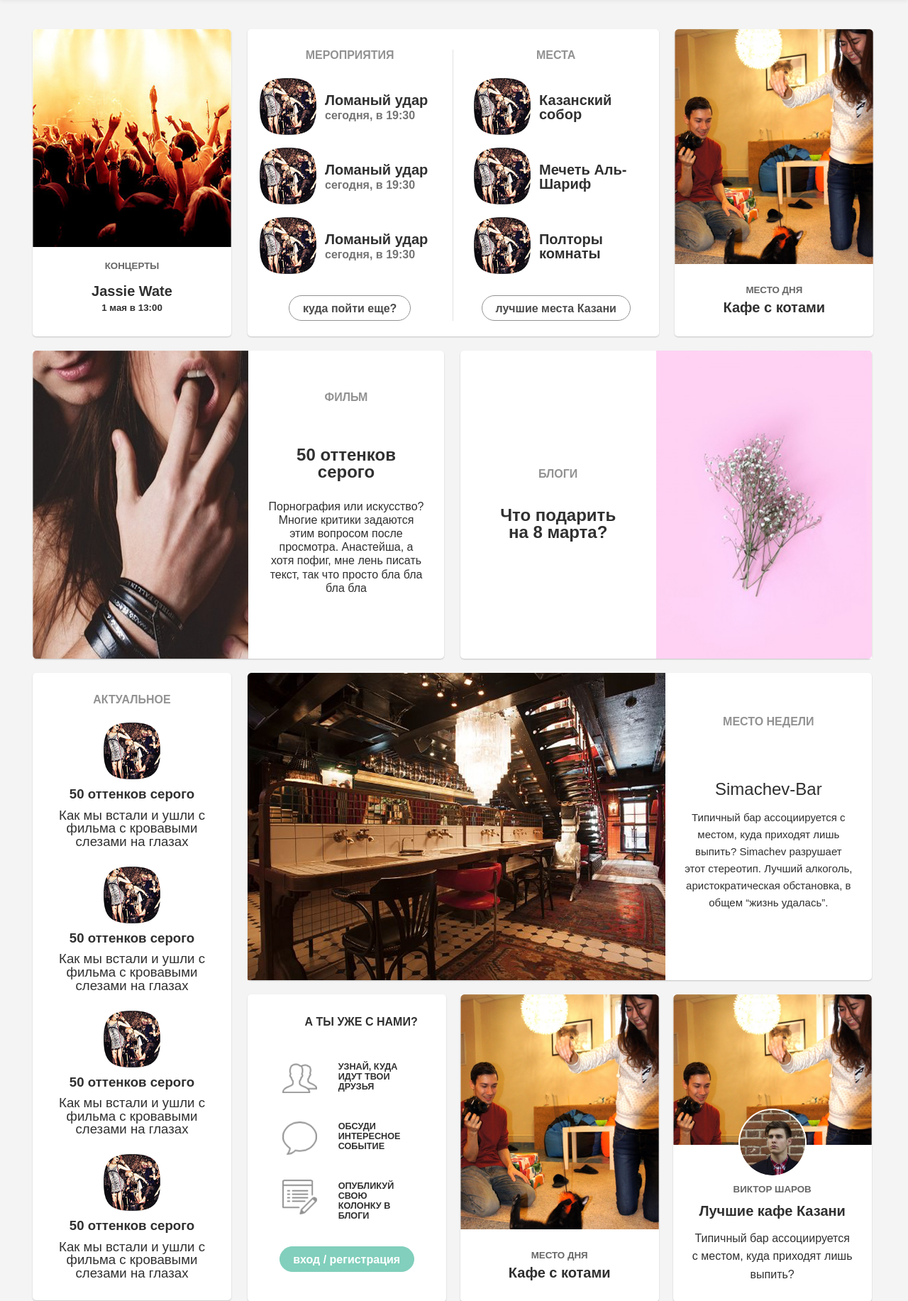
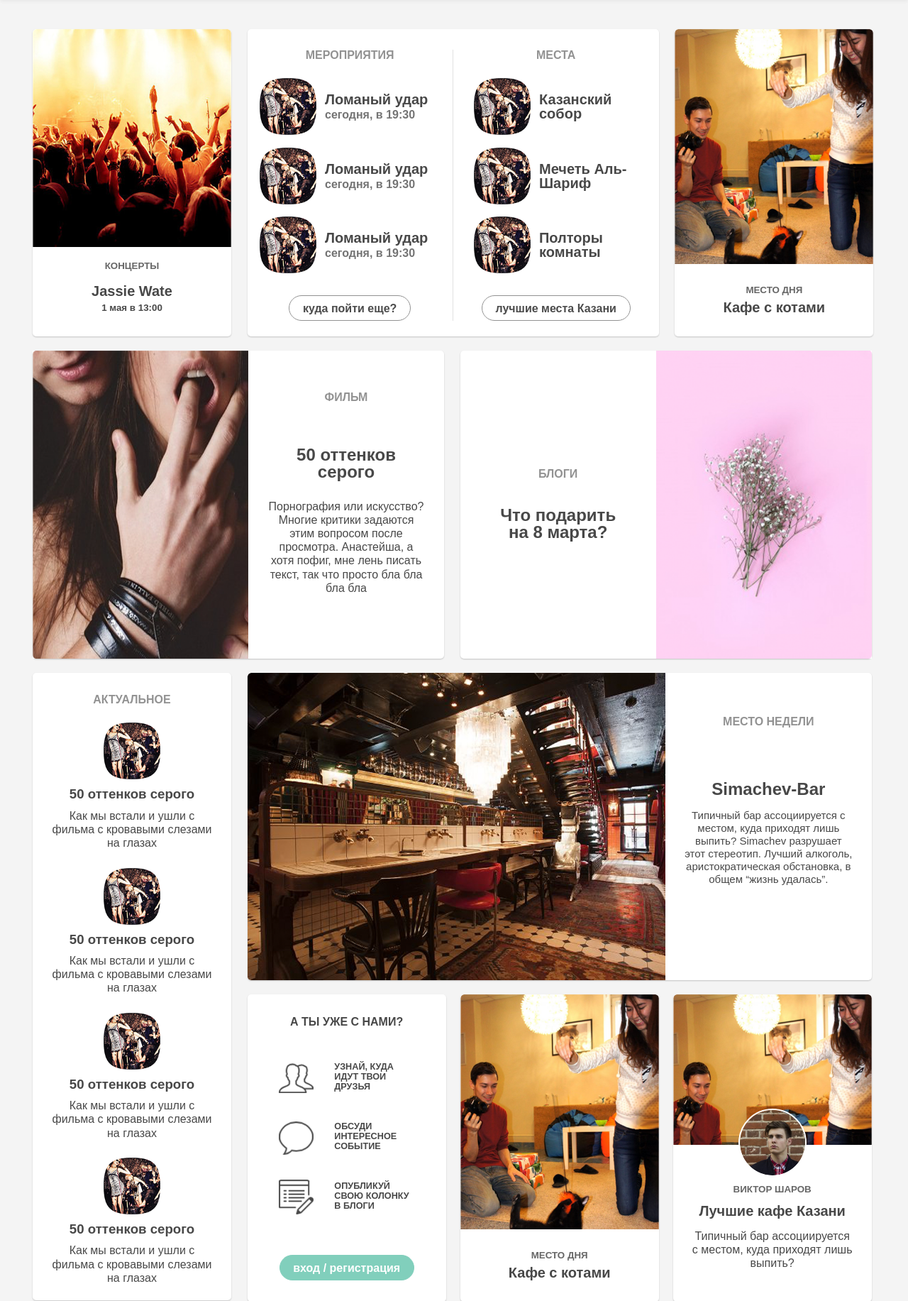
Before and after one commit to antonpaly4/urbanizze, a PHP site: page / in a window 1280 px wide. Shown: the part 175-2008 px from the top of the page at 71% size. Run offline with PHP 8.4, Linux system fonts and the light colour scheme; some libraries are stand-ins or nearby versions.

Commit message:
improvements

```diff
--- a/css/style.css
+++ b/css/style.css
@@ -3,7 +3,7 @@ body{
     width: 100%;
     font-size: 15px;
     font-family: Avenir Next, Arial, sans-serif;
-    color: #303030;
+    color: #484848;
 }
 
 header, footer, section, div{
@@ -327,6 +354,9 @@ a:hover{
     width: 100%;
     display: block;
     height: 248pt;
+    -moz-border-radius: 5px 5px 0 0;
+    -webkit-border-radius: 5px 5px 0 0;
+    border-radius: 5px 5px 0 0;
 }
 
 .card_4 .card_holder{
@@ -348,7 +378,7 @@ a:hover{
 }
 
 .card .title a{
-    color: #303030;
+    color: #484848;
 }
 
 .card .date{
@@ -379,8 +409,8 @@ a:hover{
 .card .list .item{
     display: table;
     width: 100%;
-    color: #303030;
-    margin-bottom: 12pt;
+    color: #484848;
+    margin-bottom: 13pt;
 }
 
 .card .list .item:hover{
@@ -391,6 +421,7 @@ a:hover{
     display: table-cell;
     width: 60pt;
     vertical-align: middle;
+    position: relative;
 }
 
 .card .list .image img{
@@ -398,6 +429,7 @@ a:hover{
     -moz-border-radius: 20pt;
     -webkit-border-radius: 20pt;
     border-radius: 20pt;
+    display: block;
 }
 
 .card .list .name{
@@ -457,7 +489,7 @@ a:hover{
 }
 
 .c_name{
-    color: #303030;
+    color: #484848;
     font-weight: 600;
     font-size: 18pt;
 }
@@ -485,7 +517,7 @@ a:hover{
 .long_list .item{
     margin-bottom: 19pt;
     display: block;
-    color: #303030;
+    color: #484848;
     font-size: 14pt;
 }
 
@@ -521,6 +554,11 @@ a:hover{
     margin-bottom: 8pt;
 }
 
+.long_list .item p{
+    font-size: 12pt;
+    line-height: 1.2em;
+}
+
 .card_x3 .card_holder.img{
     width: 437pt;
 }
@@ -529,6 +567,9 @@ a:hover{
     width: 442pt;
     height: 325pt;
     float: left;
+    -moz-border-radius: 5px 0 0 5px;
+    -webkit-border-radius: 5px 0 0 5px;
+    border-radius: 5px 0 0 5px;
 }
 
 .card_x3 .c_content{
@@ -542,7 +583,7 @@ a:hover{
 
 .card_x3 p{
     margin-top: 12pt;
-    line-height: 1.6em;
+    line-height: 1.2em;
 }
 
 .card_x3 .card{
@@ -554,16 +595,16 @@ a:hover{
 }
 
 .card_4.motivation{
-    padding: 23pt 30pt;
+    padding: 23pt 26pt;
+    position: relative;
 }
 
 .motivation .m_title{
-    color: #303030;
+    color: #484848;
     font-size: 12pt;
     text-transform: uppercase;
     font-weight: 600;
     margin-bottom: 22pt;
-    text-align: right;
 }
 
 .motivation .m_item{
@@ -590,6 +631,10 @@ a:hover{
 
 .motivation .m_footer{
     margin-top: 20pt;
+    position: absolute;
+    left: 0;
+    bottom: 23pt;
+    width: 100%;
 }
 
 .reportage .image_holder{
--- a/index.html
+++ b/index.html
@@ -23,7 +23,7 @@
       </a>
     </div>
     <div class="actions">
-      <span class="weather">+2°C</span>
+      <a class="weather" href="#">+2°C</a>
       <div class="social">
         <a class="soc_btn vk" href="http://vk.com" rel="external"></a>
         <a class="soc_btn fb" href="http://facebook.com" rel="external"></a>
@@ -66,27 +66,30 @@
         <div class="card_holder b_right">
           <div class="list">
             <a class="title" href="#">Мероприятия</a>
-            <a class="item" href="#">
+            <a class="item c-covered" href="#">
               <div class="image">
                 <img src="img/label-e.png" alt="Alt text"/>
+                <div class="description_holder"></div>
               </div>
               <div class="name">
                 Ломаный удар<br/>
                 <span>сегодня, в 19:30</span>
               </div>
             </a>
-            <a class="item" href="#">
+            <a class="item c-covered" href="#">
               <div class="image">
                 <img src="img/label-e.png" alt="Alt text"/>
+                <div class="description_holder"></div>
               </div>
               <div class="name">
                 Ломаный удар<br/>
                 <span>сегодня, в 19:30</span>
               </div>
             </a>
-            <a class="item" href="#">
+            <a class="item c-covered" href="#">
               <div class="image">
                 <img src="img/label-e.png" alt="Alt text"/>
+                <div class="description_holder"></div>
               </div>
               <div class="name">
                 Ломаный удар<br/>
@@ -101,25 +104,28 @@
         <div class="card_holder pad-22">
           <div class="list">
             <a class="title" href="#">Места</a>
-            <a class="item" href="#">
+            <a class="item c-covered" href="#">
               <div class="image">
                 <img src="img/label-e.png" alt="Alt text"/>
+                <div class="description_holder"></div>
               </div>
               <div class="name">
                 Казанский собор
               </div>
             </a>
-            <a class="item" href="#">
+            <a class="item c-covered" href="#">
               <div class="image">
                 <img src="img/label-e.png" alt="Alt text"/>
+                <div class="description_holder"></div>
               </div>
               <div class="name">
                 Мечеть Аль-Шариф
               </div>
             </a>
-            <a class="item" href="#">
+            <a class="item c-covered" href="#">
               <div class="image">
                 <img src="img/label-e.png" alt="Alt text"/>
+                <div class="description_holder"></div>
               </div>
               <div class="name">
                 Полторы комнаты
@@ -245,7 +251,7 @@
             </div>
             <div class="card_holder c_content">
               <a class="sect_title" href="#">Место недели</a>
-              <a class="c_name f_normal" href="#">Simachev-Bar</a>
+              <a class="c_name" href="#">Simachev-Bar</a>
               <p>
                 Типичный бар ассоциируется
                 с местом, куда приходят
--- a/js/script.js
+++ b/js/script.js
@@ -7,12 +7,10 @@
     clearTimeout(timeout);
     timeout = setTimeout(function(){
       $('.description', $card).css('top', 0);
-      $('.description_holder', $card).css('opacity', 1);
     }, 1000);
   }).on('mouseleave', function(){
     clearTimeout(timeout);
     $('.description', $(this)).css('top', '100%');
-    $('.description_holder', $(this)).css('opacity', 0);
   })
 
 })(window, jQuery);
```
Also changed, not shown: other parts of css/style.css (+35 -6 lines), img/chat.png, img/cloud-h.png (added), img/fb-h.png (added), img/notepad.png, img/people.png, img/tw-h.png (added), img/vk-h.png (added).
